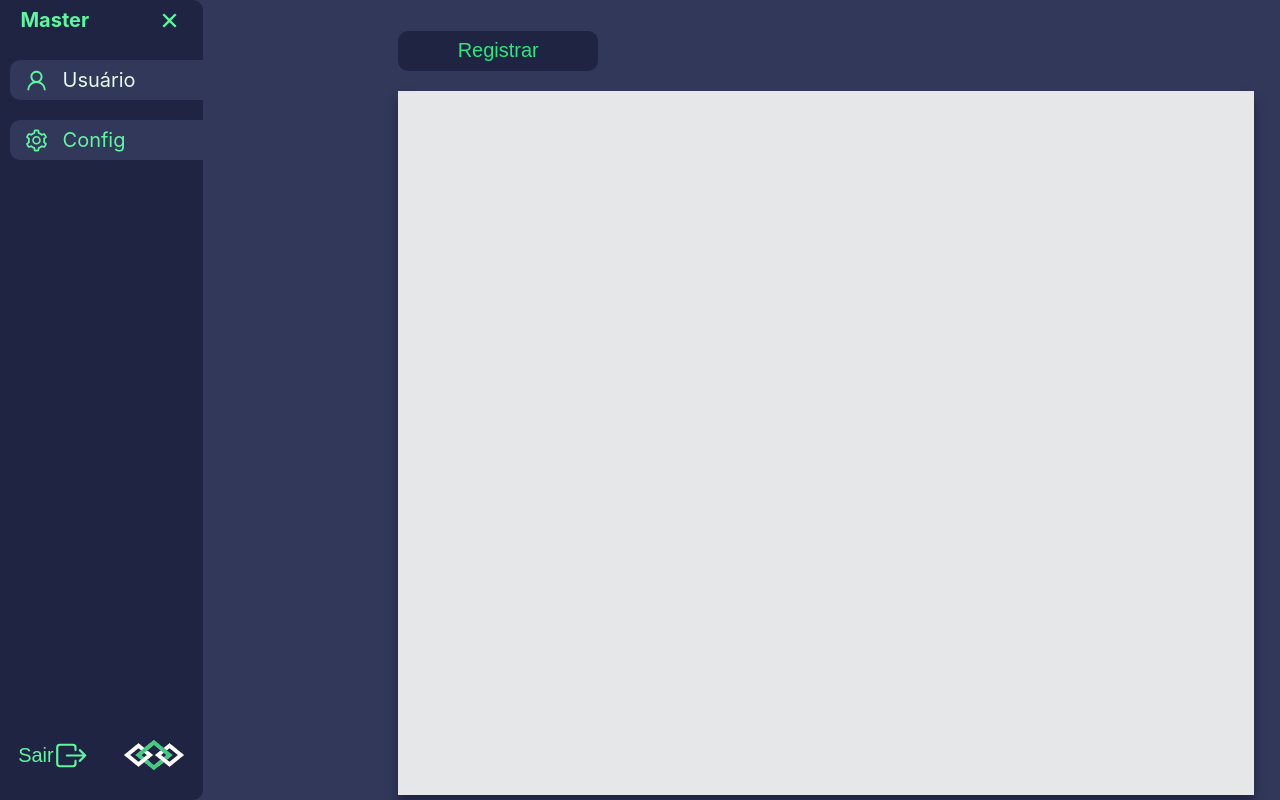
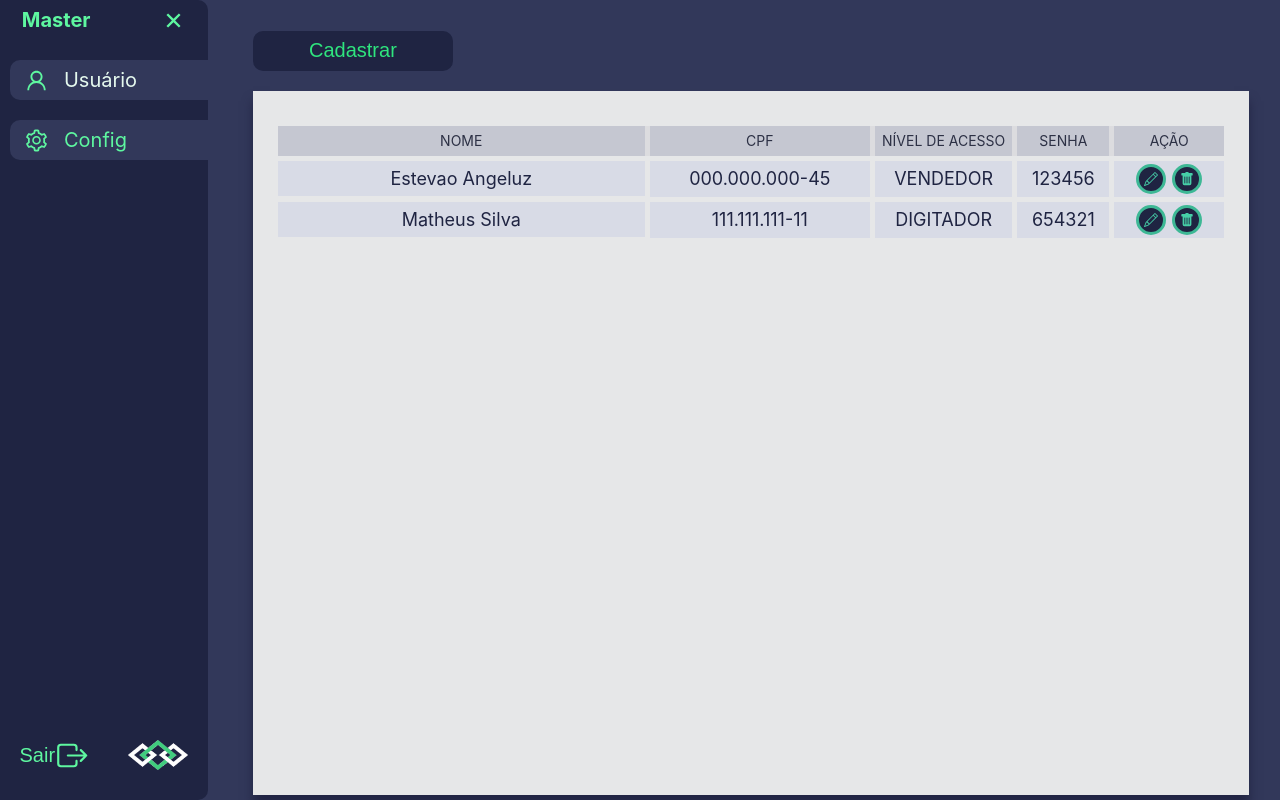
Before and after one commit to nicksonKLEY/metodologiaDeDesenvolvimento, a React (Create React App) app in the folder doc_board/: page /registerEmployee in a window 1280 px wide. Built offline with nearby package versions, Linux system fonts and the light colour scheme; what react-animations would draw is missing.

Commit message:
creating and validating input with yup on the user registration page

```diff
--- a/doc_board/src/pages/Dashboard/RegisterUser/index.tsx
+++ b/doc_board/src/pages/Dashboard/RegisterUser/index.tsx
@@ -1,23 +1,240 @@
+import { useState } from 'react'
 import {
   ViewList,
   BtnRegister,
   ContainerList,
   ContainerMain,
   Container,
+  ListContain,
+  HeaderList,
+  NameUserHeader,
+  CPFUserHeader,
+  AcessLeveluserHeader,
+  PasswordUser,
+  ActionPainel,
+  TextHeader,
+  ViewInput,
+  Input,
+  MsgError,
+  ContentInfos,
+  FieldName,
+  FieldCPf,
+  FieldAcessLevel,
+  FieldPassword,
+  FieldActionPainel,
+  FieldData,
+  BtnAction,
+  ColorIconAction,
 } from './style'
+
+import { BsFillTrashFill, BsPencil } from 'react-icons/bs'
+
+import * as yup from 'yup'
+import { yupResolver } from '@hookform/resolvers/yup'
+import { SubmitHandler, useForm } from 'react-hook-form'
+
 import NavMaster from '../../../components/NavMaster'
+import Modal from '../../../components/Modal/Modal'
 
-export default function RegisterEmployee({ clickOp }: any) {
+type CreateEmployeesData = {
+  id: Number
+  nome: string
+  cpf: string
+  senha: string
+  acessLevel: string
+}
+
+const createEmployeeSchema = yup.object().shape({
+  nome: yup
+    .string()
+    .required('Nome é obrigatório')
+    .min(6, 'Nome deve ter no mino 6 caracteres'),
+  cpf: yup
+    .string()
+    .required('CPF é obrigatório')
+    .max(12, 'O CPF deve contar 11 digitos'),
+  senha: yup
+    .string()
+    .required('Senha é obrigatória')
+    .min(6, 'A senha deve ter no mínimo 6 caracteres'),
+  acessLevel: yup.string().required('Nivel de Acesso é obrigatório'),
+})
+
+export default function RegisterEmployee() {
+  const [nome, setNome] = useState('')
+  const [cpf, setCpf] = useState('')
+  const [acessLevel, setAcessLevel] = useState('')
+  const [password, setPassword] = useState('')
+  const [elements, setElements] = useState<CreateEmployeesData[]>([
+    {
+      id: 1,
+      nome: 'Estevao Angeluz',
+      cpf: '000.000.000-45',
+      acessLevel: 'Vendedor',
+      senha: '123456',
+    },
+    {
+      id: 2,
+      nome: 'Matheus Silva',
+      cpf: '111.111.111-11',
+      acessLevel: 'Digitador',
+      senha: '654321',
+    },
+  ])
+  // const elements = [
+  //   {
+  //     nome: 'Estevao Angeluz',
+  //     cpf: '000.000.000-45',
+  //     nivel_acesso: 'Vendedor',
+  //     senha: 123456,
+  //   },
+  //   {
+  //     nome: 'Matheus Silva',
+  //     cpf: '111.111.111-11',
+  //     nivel_acesso: 'Digitador',
+  //     senha: 654321,
+  //   },
+  // ]
+  const [modal, setModal] = useState(false)
+
+  const {
+    register,
+    reset,
+    handleSubmit,
+    formState: { errors },
+  } = useForm<CreateEmployeesData>({
+    resolver: yupResolver(createEmployeeSchema),
+  })
+
+  const handleCreateEmployees: SubmitHandler<
+    CreateEmployeesData
+  > = async () => {
+    const newItem = [...elements]
+    newItem.push({
+      id: elements.length + 1,
+      nome,
+      cpf,
+      acessLevel,
+      senha: password,
+    })
+    setElements(newItem)
+    setNome('')
+    setCpf('')
+    setPassword('')
+    setAcessLevel('')
+
+    alert('submit form')
+    reset()
+  }
+  const removeItem = async () => {
+    alert('teste')
+  }
+  console.log(errors)
+
   return (
     <ContainerMain>
       <NavMaster />
+
       <Container>
         <ContainerList>
           {' '}
-          <BtnRegister onClick={clickOp}>Registrar</BtnRegister>
-          <ViewList></ViewList>
+          <BtnRegister onClick={() => setModal(true)}>Cadastrar</BtnRegister>
+          <ViewList>
+            <ListContain>
+              <HeaderList>
+                <NameUserHeader>
+                  <TextHeader>NOME</TextHeader>
+                </NameUserHeader>
+                <CPFUserHeader>
+                  <TextHeader>CPF</TextHeader>
+                </CPFUserHeader>
+                <AcessLeveluserHeader>
+                  <TextHeader>NÍVEL DE ACESSO</TextHeader>
+                </AcessLeveluserHeader>
+                <PasswordUser>
+                  <TextHeader>SENHA</TextHeader>
+                </PasswordUser>
+                <ActionPainel>
+                  <TextHeader>AÇÃO</TextHeader>
+                </ActionPainel>
+              </HeaderList>
+              <ContentInfos>
+                {elements.map((item) => (
+                  <FieldData key={item.nome}>
+                    <FieldName>{item.nome}</FieldName>
+                    <FieldCPf>{item.cpf}</FieldCPf>
+                    <FieldAcessLevel>
+                      {item.acessLevel.toUpperCase()}
+                    </FieldAcessLevel>
+                    <FieldPassword>{item.senha}</FieldPassword>
+                    <FieldActionPainel>
+                      <BtnAction>
+                        <BsPencil color={ColorIconAction} size={14} />
+                      </BtnAction>
+                      <BtnAction onClick={removeItem}>
+                        <BsFillTrashFill color={ColorIconAction} size={14} />
+                      </BtnAction>
+                    </FieldActionPainel>
+                  </FieldData>
+                ))}
+              </ContentInfos>
+            </ListContain>
+          </ViewList>
         </ContainerList>
       </Container>
+      {modal && (
+        <Modal
+          closeModalCopm={() => setModal(false)}
+          TextButton={'Cadastrar'}
+          conteudo={
+            <ViewInput>
+              <Input
+                {...register('nome')}
+                type="text"
+                placeholder="NOME" // @ts-ignore
+                value={nome}
+                name="nome"
+                onChange={(e) => setNome(e.target.value)}
+              />
+              {errors.nome && <MsgError>{errors.nome.message}</MsgError>}
+
+              <Input
+                {...register('cpf')}
+                type="text"
+                placeholder="CPF" // @ts-ignore
+                value={cpf}
+                name="cpf"
+                onChange={(e) => setCpf(e.target.value)}
+              />
+              {errors.cpf && <MsgError>{errors.cpf.message}</MsgError>}
+
+              <Input
+                {...register('senha')}
+                type="text"
+                placeholder="SENHA" // @ts-ignore
+                value={password}
+                onChange={(e) => setPassword(e.target.value)}
+              />
+
+              {errors.senha && <MsgError>{errors.senha.message}</MsgError>}
+
+              <Input
+                {...register('acessLevel')}
+                type="text"
+                placeholder="NÍVEL DE ACESSO" // @ts-ignore
+                value={acessLevel}
+                onChange={(e) => setAcessLevel(e.target.value)}
+              />
+
+              {errors.acessLevel && (
+                <MsgError>{errors.acessLevel.message}</MsgError>
+              )}
+            </ViewInput>
+          }
+          TxtTitle={'Novo Funcionário'}
+          submitAction={handleSubmit(handleCreateEmployees)}
+        ></Modal>
+      )}
     </ContainerMain>
   )
 }
--- a/doc_board/src/pages/Dashboard/RegisterUser/style.tsx
+++ b/doc_board/src/pages/Dashboard/RegisterUser/style.tsx
@@ -3,12 +3,16 @@ import styled from 'styled-components'
 export const Container = styled.div`
   width: 100vw;
   height: 100vh;
-  justify-content: flex-end;
+  justify-content: center;
   display: flex;
-  align-items: flex-end;
+  align-items: center;
   flex-direction: column;
   color: #fff;
-  margin-left: 40px;
+  padding-left: 45px;
+  @media (max-width: 768px) {
+    font-size: 16px;
+    padding-left: 20px;
+  }
 `
 export const ContainerMain = styled.div`
   width: 100vw;
@@ -18,7 +22,7 @@ export const ContainerMain = styled.div`
 `
 
 export const ContainerList = styled.div`
-  width: 85%;
+  width: 100%;
   height: 100%;
   display: flex;
   align-items: flex-start;
@@ -31,6 +35,9 @@ export const ViewList = styled.div`
   background-color: #e6e7e8;
   box-shadow: 0px 10px 10px #222544;
   margin-top: 20px;
+  align-items: center;
+  justify-content: center;
+  display: flex;
 `
 export const BtnRegister = styled.button`
   background-color: #1f2442;
@@ -47,3 +54,162 @@ export const BtnRegister = styled.button`
     transition: scale 300ms;
   }
 `
+
+export const ListContain = styled.div`
+  width: 95%;
+  height: 90%;
+`
+export const HeaderList = styled.header`
+  display: flex;
+  justify-content: space-between;
+  width: 100%;
+  height: 30px;
+  background-color: #dcdcdf;
+`
+export const NameUserHeader = styled.div`
+  display: flex;
+  justify-content: center;
+  align-items: center;
+  width: 40%;
+  background-color: #c5c7d1;
+  margin-right: 5px;
+  color: #1f2442;
+`
+export const CPFUserHeader = styled.div`
+  display: flex;
+  align-items: center;
+  justify-content: center;
+  width: 24%;
+  background-color: #c5c7d1;
+  color: #1f2442;
+  margin-right: 5px;
+`
+export const AcessLeveluserHeader = styled.div`
+  display: flex;
+  align-items: center;
+  justify-content: center;
+  width: 15%;
+  background-color: #c5c7d1;
+  color: #1f2442;
+  margin-right: 5px;
+`
+export const PasswordUser = styled.div`
+  align-items: center;
+  justify-content: center;
+  display: flex;
+  width: 10%;
+  background-color: #c5c7d1;
+  color: #1f2442;
+  margin-right: 5px;
+`
+
+export const ActionPainel = styled.div`
+  display: flex;
+  align-items: center;
+  justify-content: center;
+  width: 12%;
+  background-color: #c5c7d1;
+`
+export const FieldName = styled(NameUserHeader)`
+  height: 35px;
+  font-size: 18px;
+  background-color: #d8dbe6;
+`
+export const FieldCPf = styled(CPFUserHeader)`
+  font-size: 18px;
+  background-color: #d8dbe6;
+`
+export const FieldPassword = styled(PasswordUser)`
+  font-size: 18px;
+  background-color: #d8dbe6;
+`
+export const FieldAcessLevel = styled(AcessLeveluserHeader)`
+  font-size: 18px;
+  background-color: #d8dbe6;
+`
+export const FieldActionPainel = styled(ActionPainel)`
+  display: flex;
+  flex-direction: row;
+  background-color: #d8dbe6;
+`
+export const BtnAction = styled.button`
+  display: flex;
+  align-items: center;
+  justify-content: center;
+  margin: 3px;
+  width: 30px;
+  height: 30px;
+  border-radius: 20px;
+  background-color: #1f2442;
+  border: 3px solid;
+  border-color: #3db895;
+  cursor: pointer;
+  &:hover {
+    background-color: #ffffff;
+  }
+`
+export const ColorIconAction = '#46cea7 '
+
+export const TextHeader = styled.p`
+  font-size: 14px;
+  color: #2b2f44fd;
+  text-align: center;
+  @media (max-width: 768px) {
+    font-size: 13px;
+  }
+`
+export const ContentInfos = styled.div`
+  height: 500px;
+  width: 100%;
+`
+export const FieldData = styled.div`
+  width: 100%;
+  display: flex;
+  flex-direction: row;
+  margin-top: 5px;
+`
+
+export const MsgError = styled.span`
+  margin-top: 5px;
+  color: #e25a2d;
+  font-size: 15px;
+  width: 100%;
+  align-items: center;
+  display: flex;
+  justify-content: center;
+`
+export const ViewInput = styled.div`
+  width: 100%;
+  display: flex;
+  justify-content: center;
+  flex-direction: column;
+  align-items: center;
+`
+export const Input = styled.input`
+  margin-top: 20px;
+  width: 100%;
+  height: 40px;
+  background-color: #fff;
+  border-radius: 5px;
+  border: 1px solid;
+  outline: none;
+  padding-left: 10px;
+  font-size: 20px;
+  &::placeholder {
+    color: #060606;
+  }
+`
+export const BtnCreateNewUser = styled.button`
+  background-color: #40cd7e;
+  border-width: 2px;
+  border-style: solid;
+  border-color: #000;
+  border-radius: 30px;
+  font-weight: bold;
+  outline: none;
+  height: 40px;
+  width: 140px;
+  font-size: 20px;
+  color: #2b2f44;
+  cursor: pointer;
+`
```
